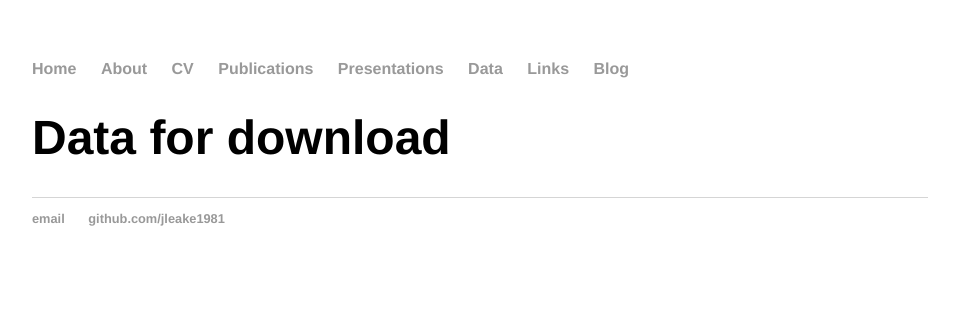
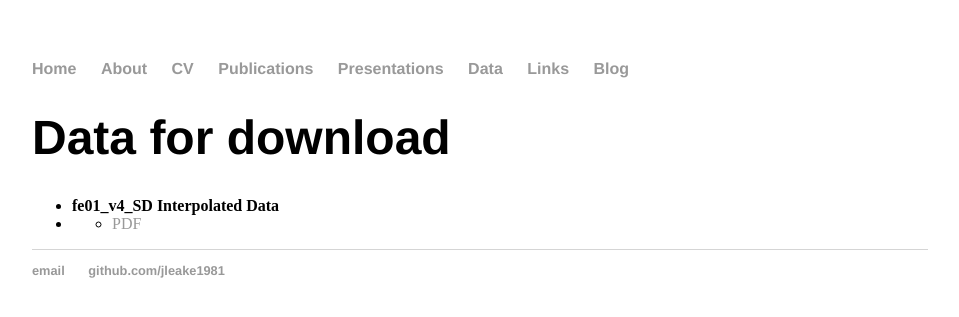
Before and after one commit to jleake1981/jleake1981.github.io, a Jekyll site: the page built from data/index.html, in a window 1280 px wide. Shown: the top 317 px of the page, without its empty margins (160-1119 px from the left). Built offline with Jekyll 4.4.1, drawn with Linux system fonts in a browser that asks for light colours.

Commit message:
Adding pages

```diff
--- a/data/index.html
+++ b/data/index.html
@@ -3,5 +3,11 @@ layout: default
 title: James Leake, Astrophysicist
 ---
 <div class="blurb">
-	<h1>Data for download</h1>
+  <h1>Data for download</h1>
+  <ul>
+    <li> <strong> fe01_v4_SD Interpolated Data </strong> <li>
+      <ul>
+	<li> <a href="0190.cfd" target="_blank">PDF</a></li>
+      </ul>
+  </ul>
 </div><!-- /.blurb -->
```
